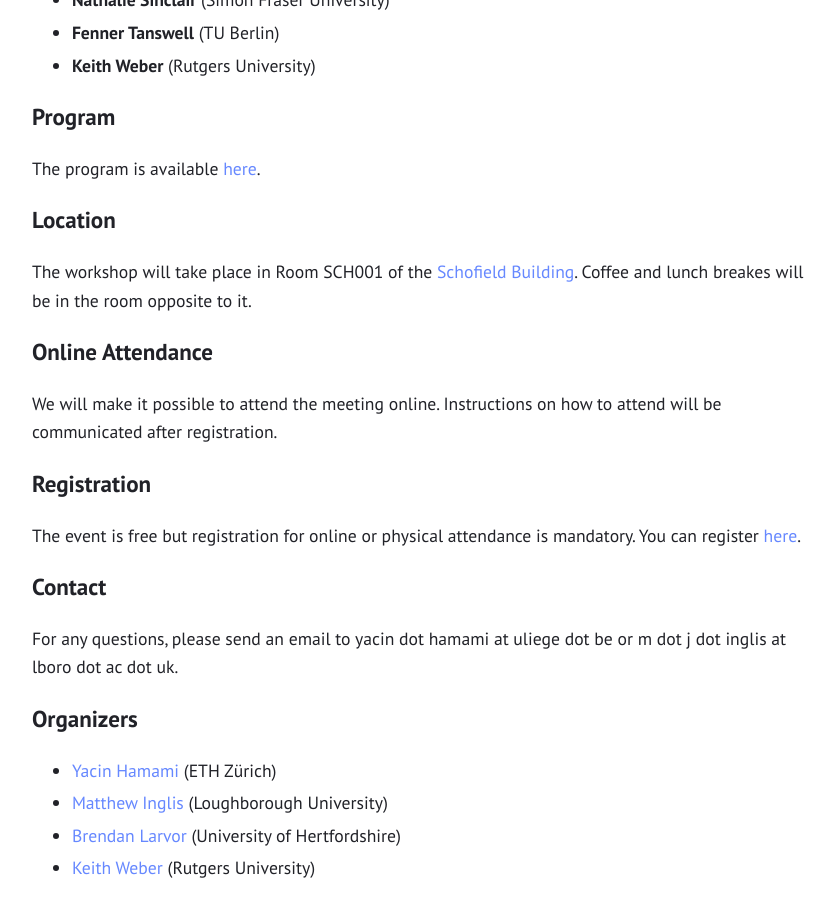
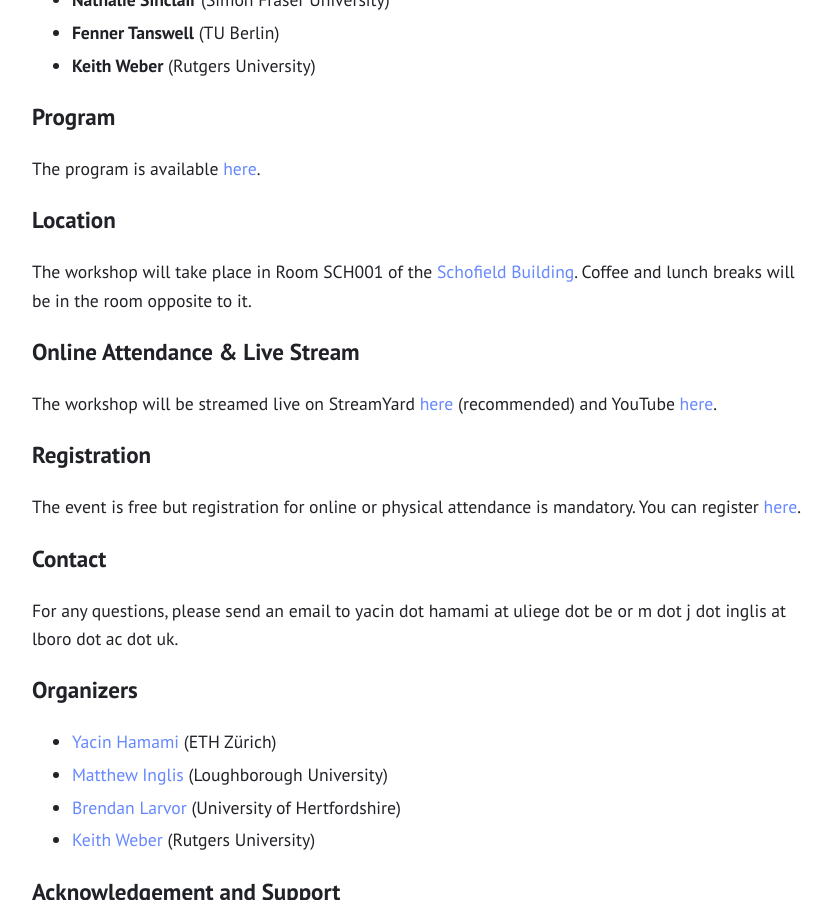
Before and after one commit to yhamami/mathed-pmp-workshop, a Jekyll site: the page built from index.md, in a window 1280 px wide and 900 px high, scrolled down 1096 px. Shown: the whole window, without its empty margins (219-1053 px from the left). Built offline with Jekyll 4.4.1, drawn with Linux system fonts in a browser that asks for light colours.

Commit message:
add: stream links

```diff
--- a/index.md
+++ b/index.md
@@ -33,11 +33,11 @@ The program is available [here](https://yhamami.github.io/mathed-pmp-workshop/pr
 
 # Location
 
-The workshop will take place in Room SCH001 of the [Schofield Building](https://maps.lboro.ac.uk/?l=schofield). Coffee and lunch breakes will be in the room opposite to it.
+The workshop will take place in Room SCH001 of the [Schofield Building](https://maps.lboro.ac.uk/?l=schofield). Coffee and lunch breaks will be in the room opposite to it.
 
-# Online Attendance
+# Online Attendance & Live Stream
 
-We will make it possible to attend the meeting online. Instructions on how to attend will be communicated after registration.
+The workshop will be streamed live on StreamYard [here](https://streamyard.com/watch/3f66Fp3jzUgP) (recommended) and YouTube [here](https://www.youtube.com/@LboroCMC/streams).
 
 # Registration
 
```
